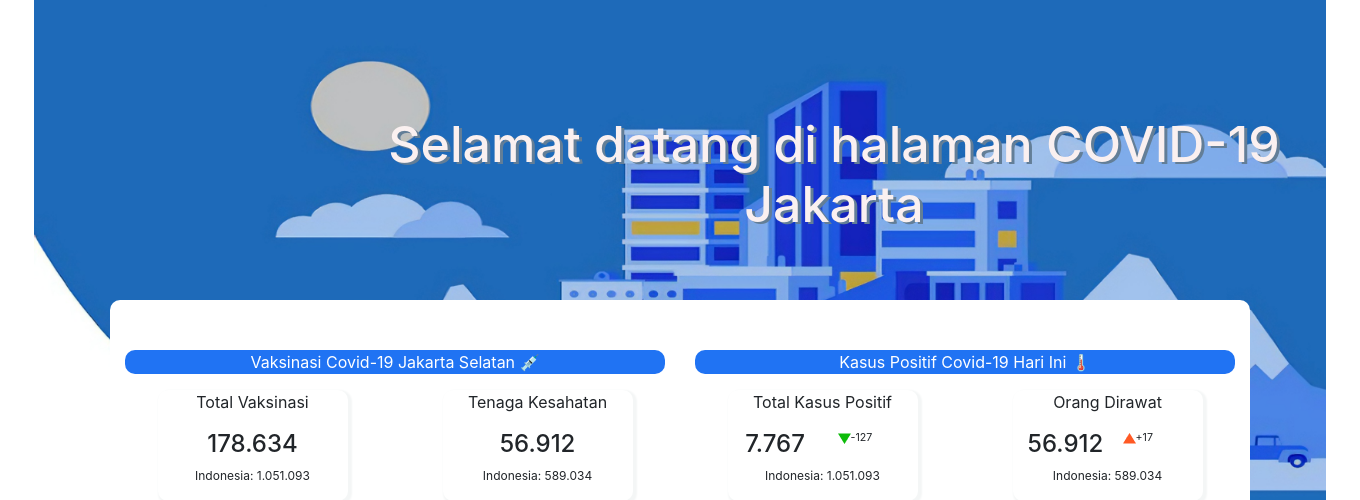
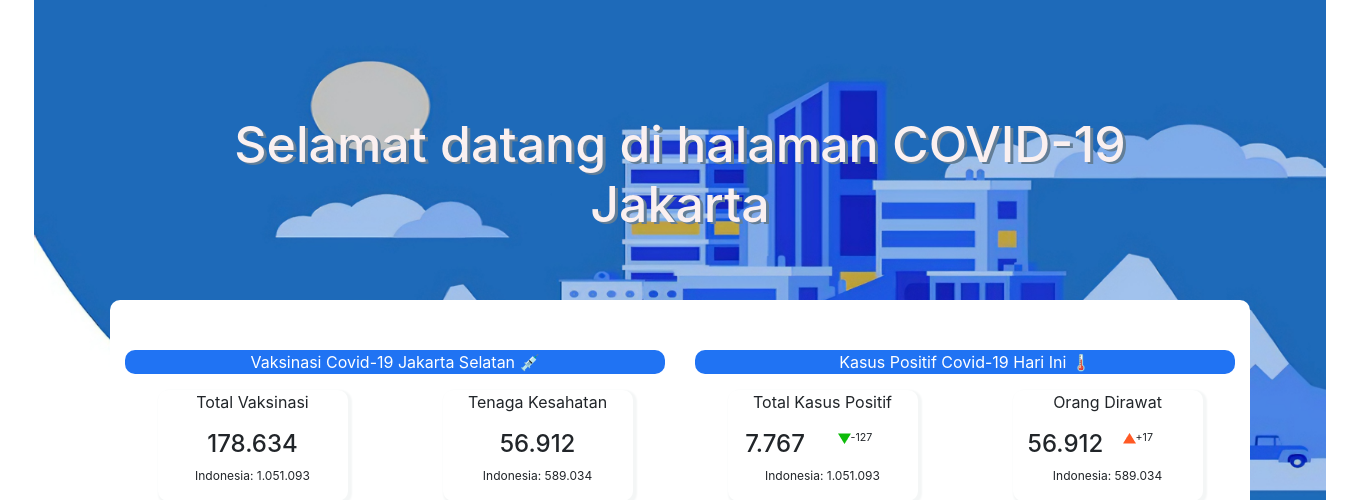
Before and after one commit to primetime49/bambank-pake-g, a CodeIgniter app: page /database/ in a window 1360 px wide. Shown: the part 76-576 px from the top of the page. Run offline with CodeIgniter, Linux system fonts and the light colour scheme; some libraries are stand-ins or nearby versions.

Commit message:
merge welcome message

```diff
--- a/application/views/welcome_message.php
+++ b/application/views/welcome_message.php
@@ -8,9 +8,11 @@
 
 <!-- Only use on Dashboard page -->
 <section class="section-header">
+	<center>
 	<div class="jumbotron jumbotron-fluid jumbo">
-		<h1 style="text-align : left;font-size:50px; width:1000px; margin-left: 300px; margin-top: 50px; text-align: center;">Selamat datang di halaman COVID-19 Jakarta</h1>
+		<h1 style="text-align : center;font-size:50px; width:1000px; margin-top: 50px">Selamat datang di halaman COVID-19 Jakarta</h1>
 	</div>
+	</center>
 </section>
 
 <!-- Only use on Dashboard page -->
```
